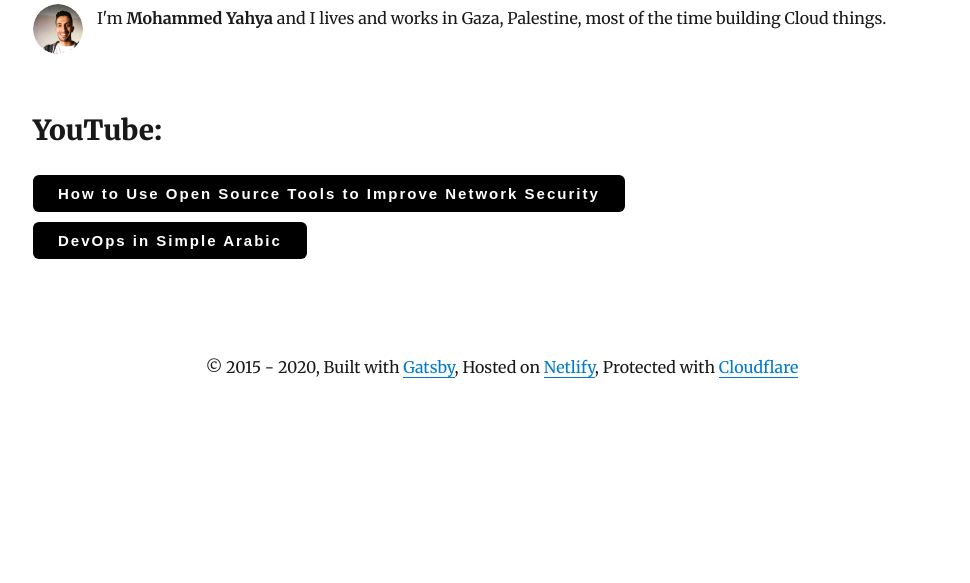
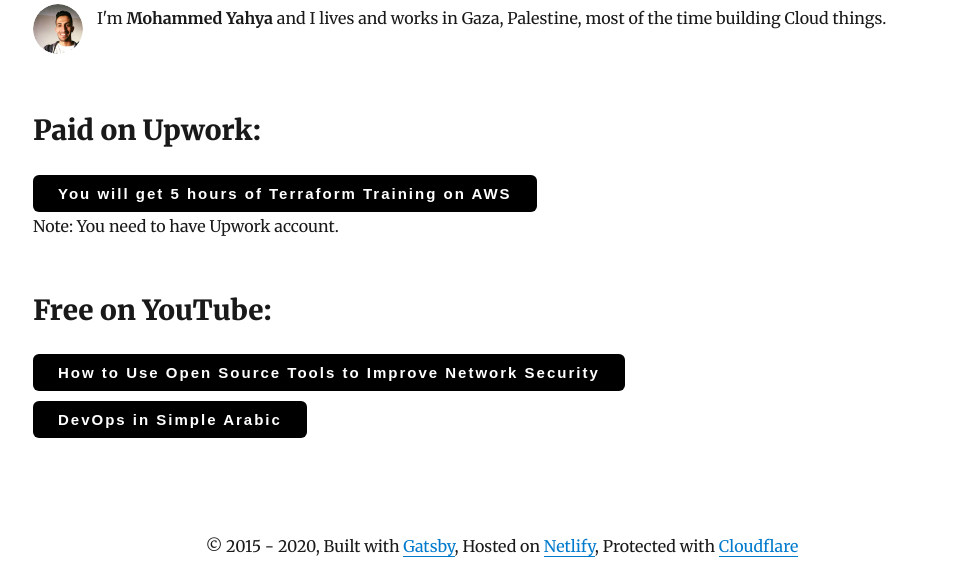
Before and after one commit to mhmdio/mhmd.io, a Gatsby site: page /courses in a window 1280 px wide. Shown: the part 217-800 px from the top of the page, without its empty margins (138-1108 px from the left). Built offline with nearby package versions, Linux system fonts and the light colour scheme; Gatsby itself is replaced by a stand-in of ours; some packages are replaced by stand-ins of ours.

Commit message:
update courses page

```diff
--- a/src/pages/courses.js
+++ b/src/pages/courses.js
@@ -17,7 +17,17 @@ class About extends React.Component {
 
         <Bio />
         <p>
-          <h2>YouTube:</h2>
+          <h2>Paid on Upwork:</h2>
+          <a href="https://www.upwork.com/services/my-list/1323160849474355200">
+            <Button marginTop="10px">
+            You will get 5 hours of Terraform Training on AWS
+            </Button>
+          </a>
+          Note: You need to have Upwork account.
+
+        </p>
+        <p>
+          <h2>Free on YouTube:</h2>
           <a href="https://www.youtube.com/watch?v=cju7bDO_-i0">
             <Button marginTop="10px">
               How to Use Open Source Tools to Improve Network Security
```
